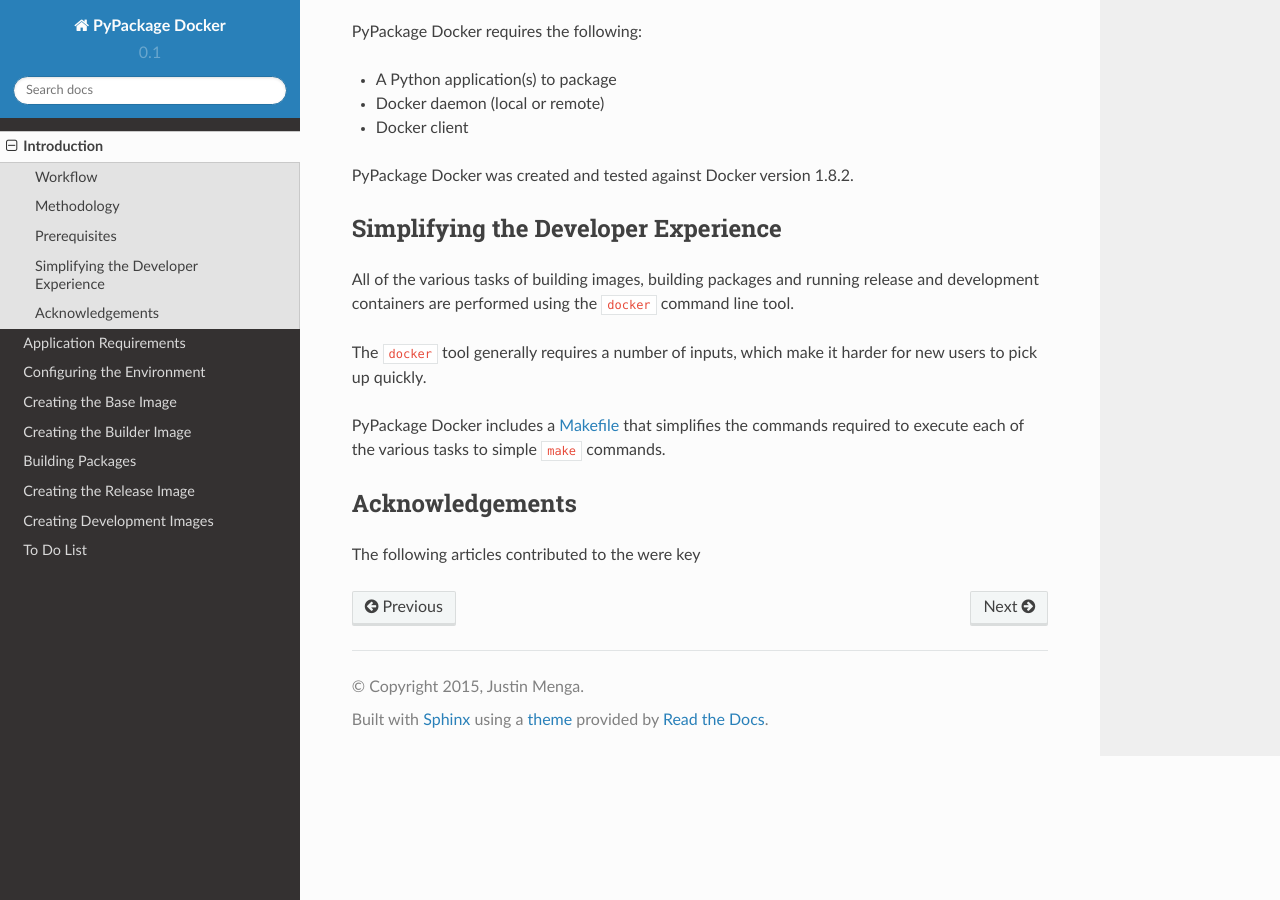
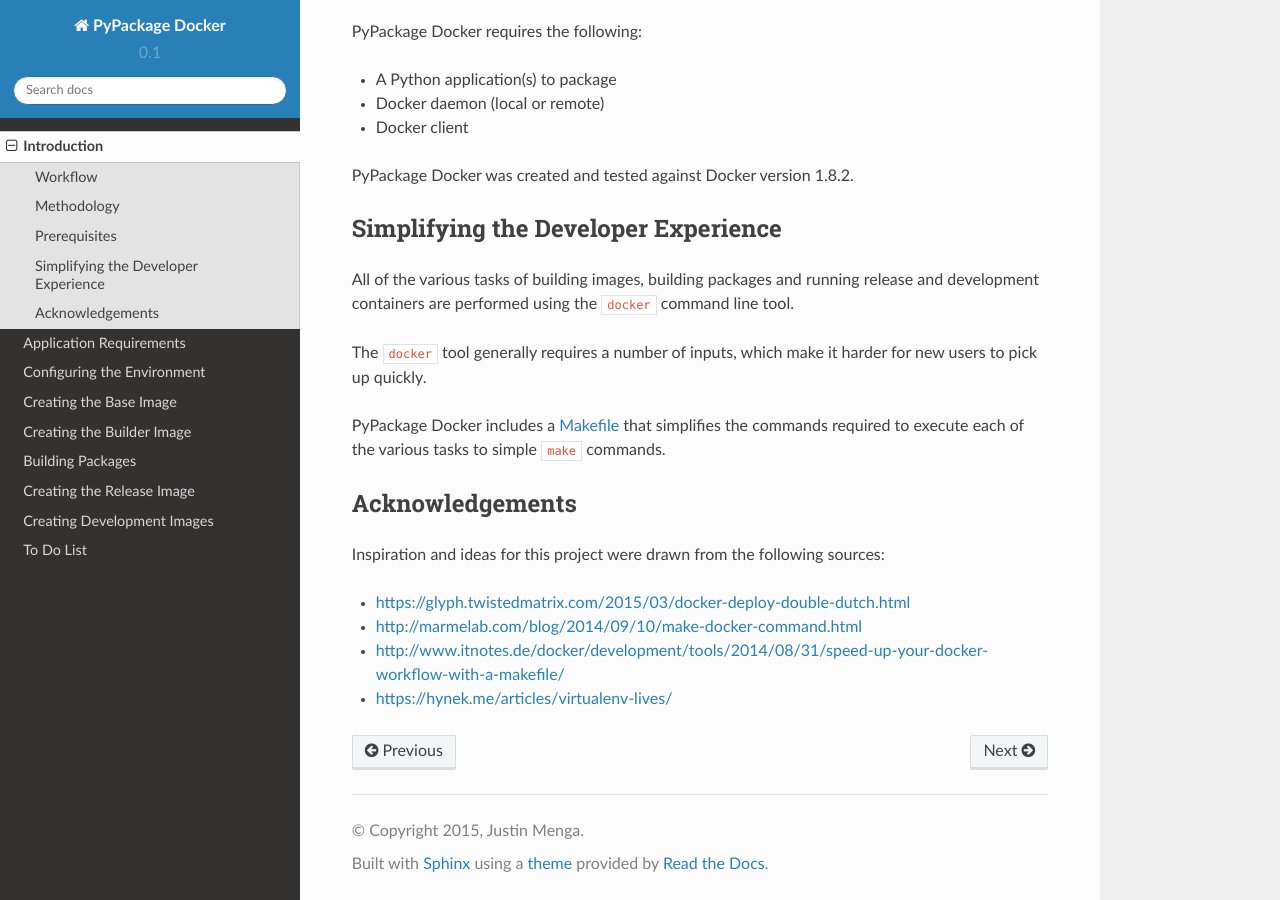
Before and after one commit to cloudhotspot/pypackage-docker, a Sphinx documentation site: the page built from docs/introduction.rst, in a window 1280 px wide and 900 px high, scrolled down 1270 px. Built offline with Sphinx 7.4.7 and the Read the Docs theme 2.0.0, drawn with Linux system fonts in a browser that asks for light colours.

Commit message:
Update Docs

```diff
--- a/docs/introduction.rst
+++ b/docs/introduction.rst
@@ -49,8 +49,29 @@
 Acknowledgements
 ----------------
 
-The following articles contributed to the were key
+Inspiration and ideas for this project were drawn from the following sources:
+
+* |docker_deploy_double_dutch|
+* |make_docker_command|
+* |docker_workflow_with_make_command|
+* |virtualenv_lives|
 
 
 
 .. |workflow| image:: images/ci-workflow.png
+
+.. |docker_deploy_double_dutch| raw:: html
+
+  <a href="https://glyph.twistedmatrix.com/2015/03/docker-deploy-double-dutch.html" target="_blank">https://glyph.twistedmatrix.com/2015/03/docker-deploy-double-dutch.html</a>
+
+.. |make_docker_command| raw:: html
+
+  <a href="http://marmelab.com/blog/2014/09/10/make-docker-command.html" target="_blank">http://marmelab.com/blog/2014/09/10/make-docker-command.html</a>
+
+.. |docker_workflow_with_make_command| raw:: html
+
+  <a href="http://www.itnotes.de/docker/development/tools/2014/08/31/speed-up-your-docker-workflow-with-a-makefile/" target="_blank">http://www.itnotes.de/docker/development/tools/2014/08/31/speed-up-your-docker-workflow-with-a-makefile/</a>
+
+.. |virtualenv_lives| raw:: html
+
+  <a href="https://hynek.me/articles/virtualenv-lives/" target="_blank">https://hynek.me/articles/virtualenv-lives/</a>
```
Also changed, not shown: docs/application_requirements.rst (+54 -6 lines).
